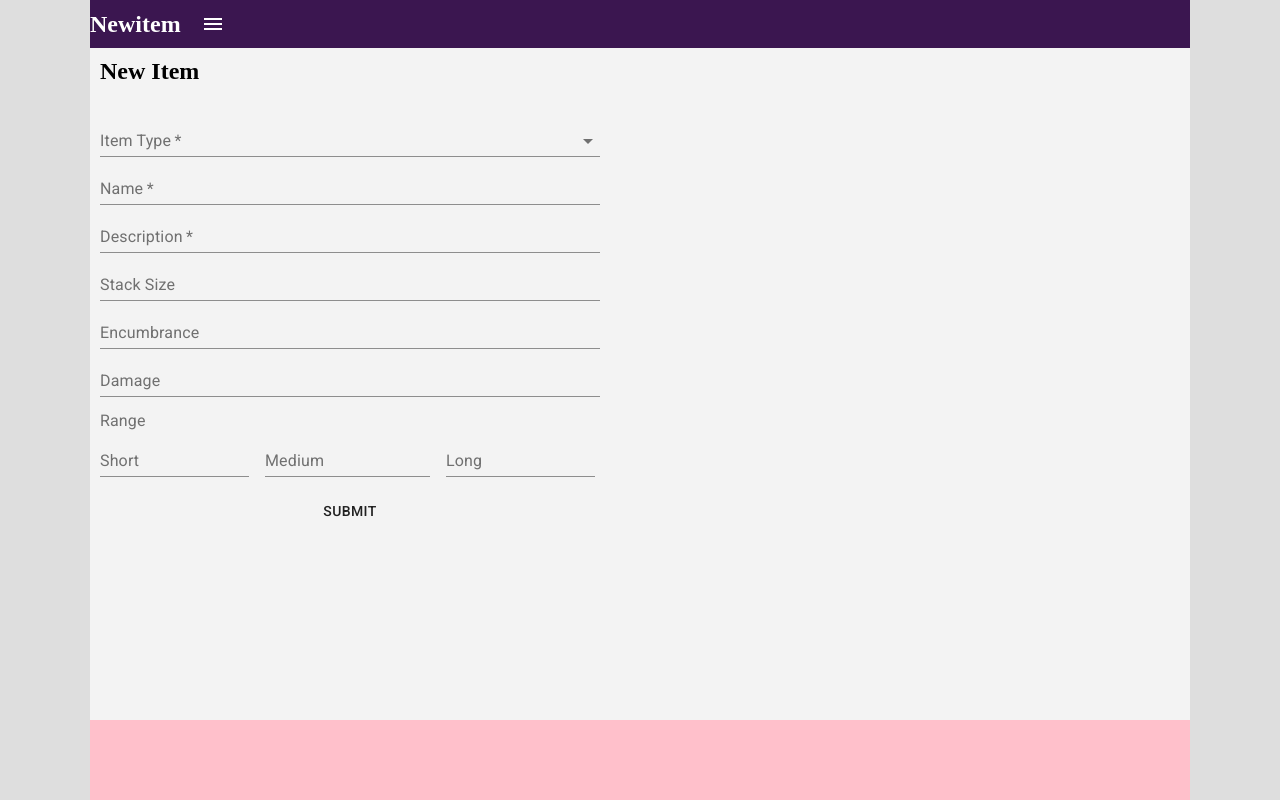
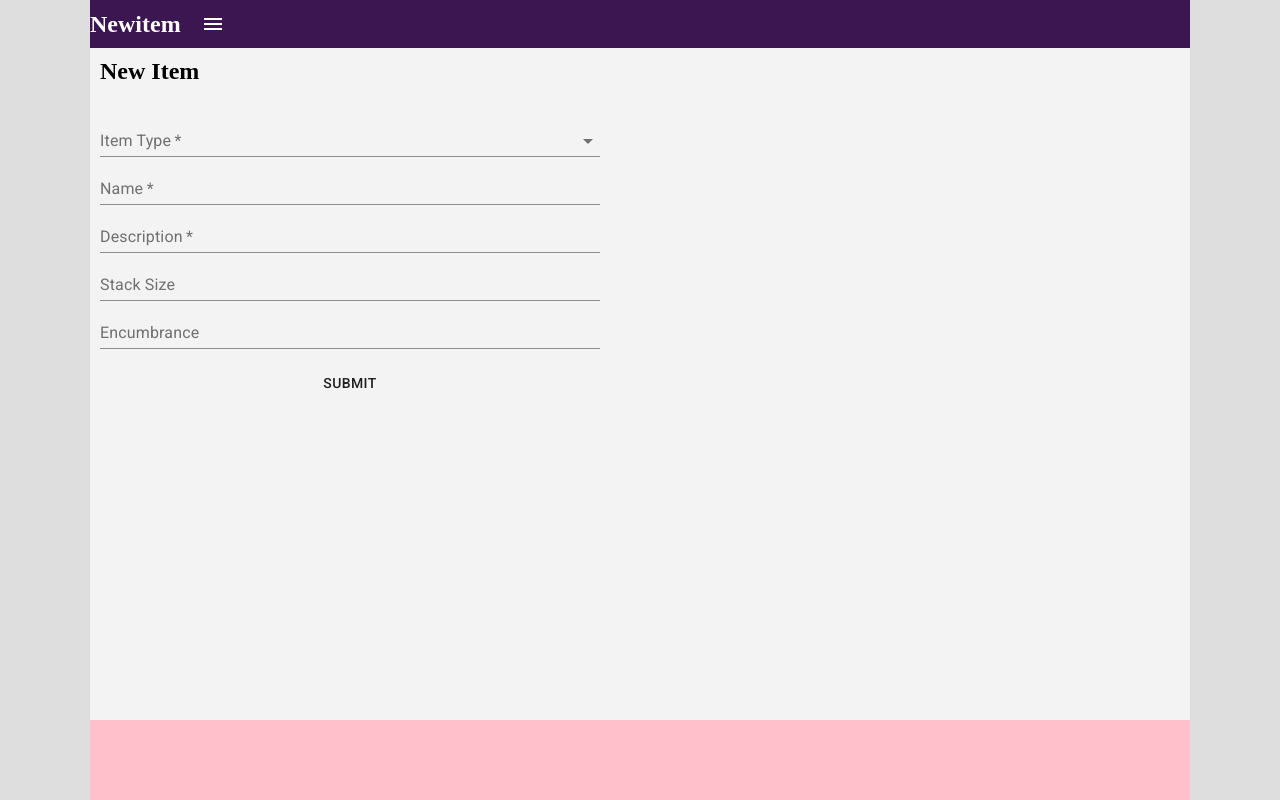
Before and after one commit to Janne555/lotfsd-frontend, a React (Create React App) app: page /newitem in a window 1280 px wide. Built offline with nearby package versions, Linux system fonts and the light colour scheme.

Commit message:
minor fixes

```diff
--- a/src/Components/ItemIndex/ItemCreator.tsx
+++ b/src/Components/ItemIndex/ItemCreator.tsx
@@ -46,7 +46,7 @@ type Props = {
 function ItemCreator(/* { }: Props */) {
   const classes = useStyles()
   const [type, setType] = useState<Item['type']>()
-  const [showEffectAdder, setShowEffectAdder] = useState(true)
+  const [showEffectAdder, setShowEffectAdder] = useState(false)
   const [effects, setEffects] = useState<ItemEffect[]>([])
   const dispatch = useDispatch()
   // const [error, setError] = useState<string>()
@@ -111,7 +111,7 @@ function ItemCreator(/* { }: Props */) {
         {type === 'armor' &&
           <TextField id='armorClass' type='number' label='Armor Class' />
         }
-        {true &&
+        {type === 'weapon' &&
           <>
             <TextField id='damage' label='Damage' />
             <InputLabel className={classes.rangeLabel}>Range</InputLabel>
--- a/src/Redux/thunks/newItem.ts
+++ b/src/Redux/thunks/newItem.ts
@@ -32,7 +32,7 @@ const newItem = (
   const encumbrancePoints = stackSize === 1 ? 1 : 1 / stackSize
 
   switch (type) {
-    case 'weapon':
+    case 'armor':
       if (baseArmorClass != null) {
         dispatch(addNewItem({
           type: 'armor',
@@ -46,7 +46,7 @@ const newItem = (
         }))
       }
       break
-    case 'armor':
+    case 'weapon':
       if (damage != null) {
         dispatch(addNewItem({
           type: 'weapon',
```
